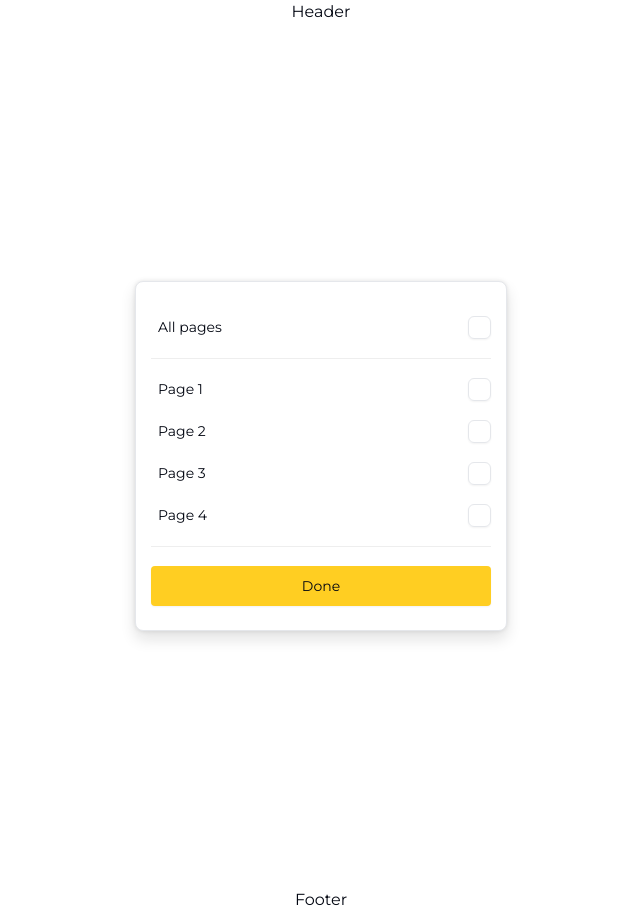
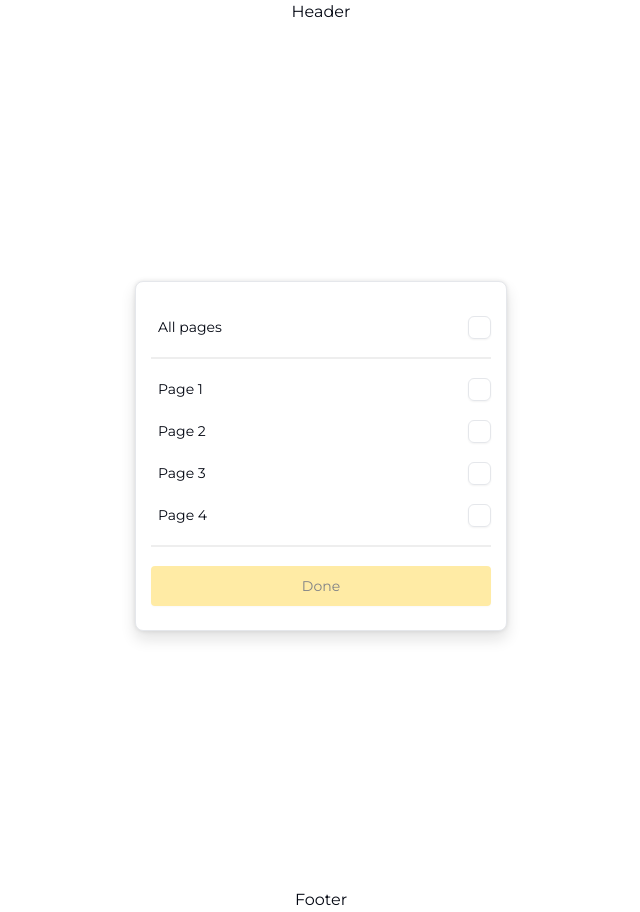
Before and after one commit to CodingCookiee/frontend-assignment, a React (Vite) app: page / in a window 1280 px wide. Shown: the whole page, without its empty margins (319-959 px from the left). Built offline with nearby package versions, Linux system fonts and the light colour scheme.

Commit message:
refactor: enhance Modal component functionality and styling; update SelectPage and Divider components for consistency

```diff
--- a/src/components/ui/client/Modal.jsx
+++ b/src/components/ui/client/Modal.jsx
@@ -14,6 +14,8 @@ export const Modal = ({ className, ...props }) => {
   ]);
 
   const [allPagesChecked, setAllPagesChecked] = useState(false);
+  const isAnyPageSelected = pages.some(page => page.checked) || allPagesChecked;
+
 
   // Update "All pages" checkbox when individual pages change
   useEffect(() => {
@@ -40,7 +42,7 @@ export const Modal = ({ className, ...props }) => {
     <div className="">
       <div
         className={cn(
-          "w-full h-full rounded-md border border-[#EEEEEE] bg-white shadow-[0px_8px_15px_0px_#1414141F,0px_0px_4px_0px_#1414141A] py-6",
+          "w-full h-full rounded-md border  border-[#EEEEEE] bg-[#ffffff] shadow-[0px_8px_15px_0px_#1414141F,0px_0px_4px_0px_#1414141A] py-6",
           className
         )}
         {...props}
@@ -70,7 +72,10 @@ export const Modal = ({ className, ...props }) => {
 
         {/* Single Done Button */}
         <div className="flex justify-end px-[15px] pt-[10px]">
-          <Button >
+          <Button
+             variant={isAnyPageSelected ? "default" : "secondary"}
+            disabled={!isAnyPageSelected}
+          >
             Done
           </Button>
         </div>
--- a/src/components/ui/client/selectPage.jsx
+++ b/src/components/ui/client/selectPage.jsx
@@ -12,7 +12,7 @@ const SelectPage = ({
   return (
     <div
       className={cn(
-        "bg-[#FFFFFF] flex items-center justify-between w-[370px] h-[42px] pl-[22px] pr-[15px] py-[8px]",
+        "bg-transparent flex items-center justify-between w-[370px] h-[42px] pl-[22px] pr-[15px] py-[8px]",
         className
       )}
       {...props}
--- a/src/components/ui/common/divider.jsx
+++ b/src/components/ui/common/divider.jsx
@@ -1,5 +1,5 @@
 export const Divider = () => (
     <div className="w-full h-[20px] px-[15px] py-[10px] flex items-center">
-      <div className="w-full h-[1px] bg-[#EEEEEE]"></div>
+      <div className="w-full h-[1.5px]  bg-[#EEEEEE]"></div>
     </div>
   );
```
